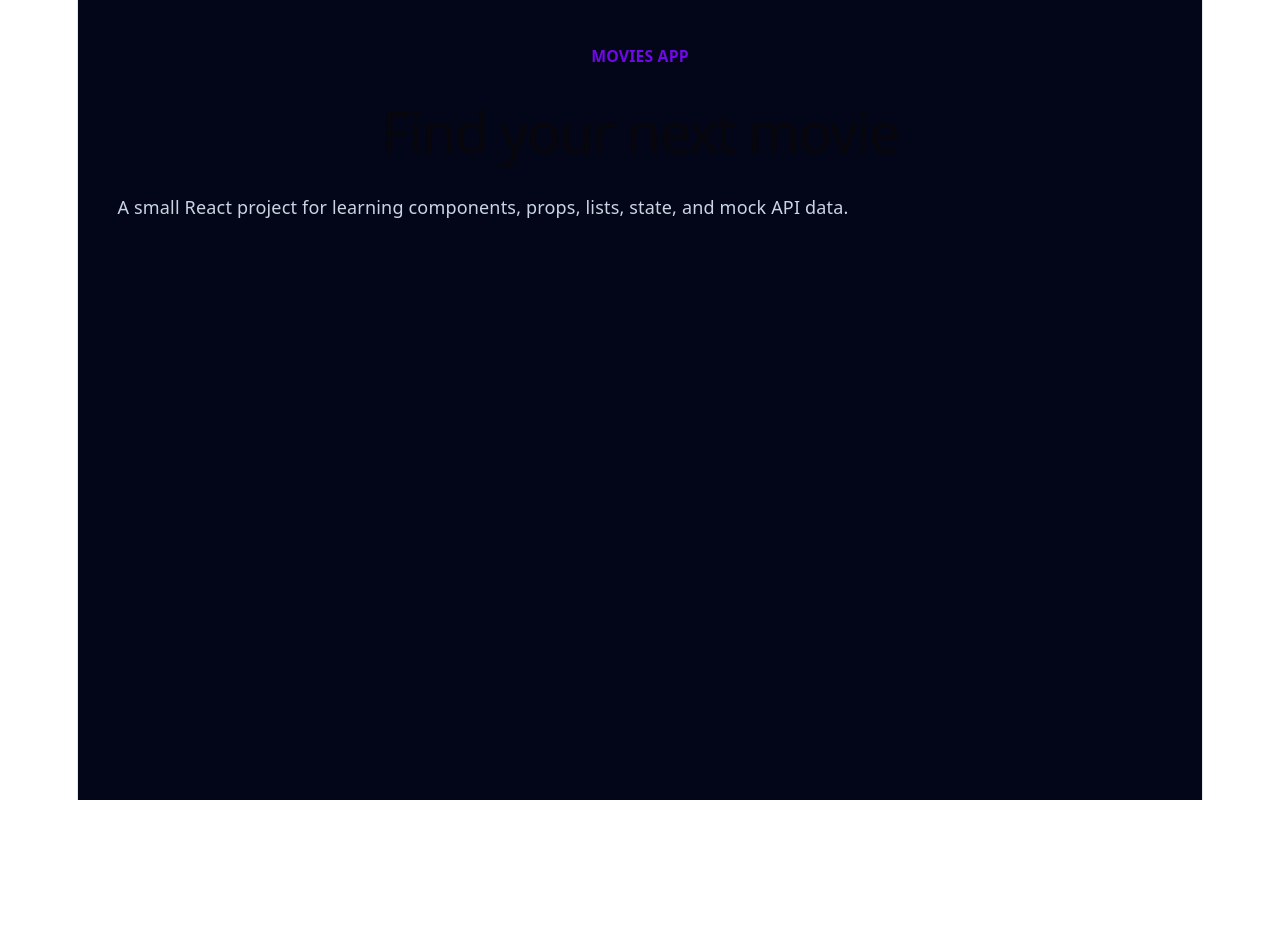
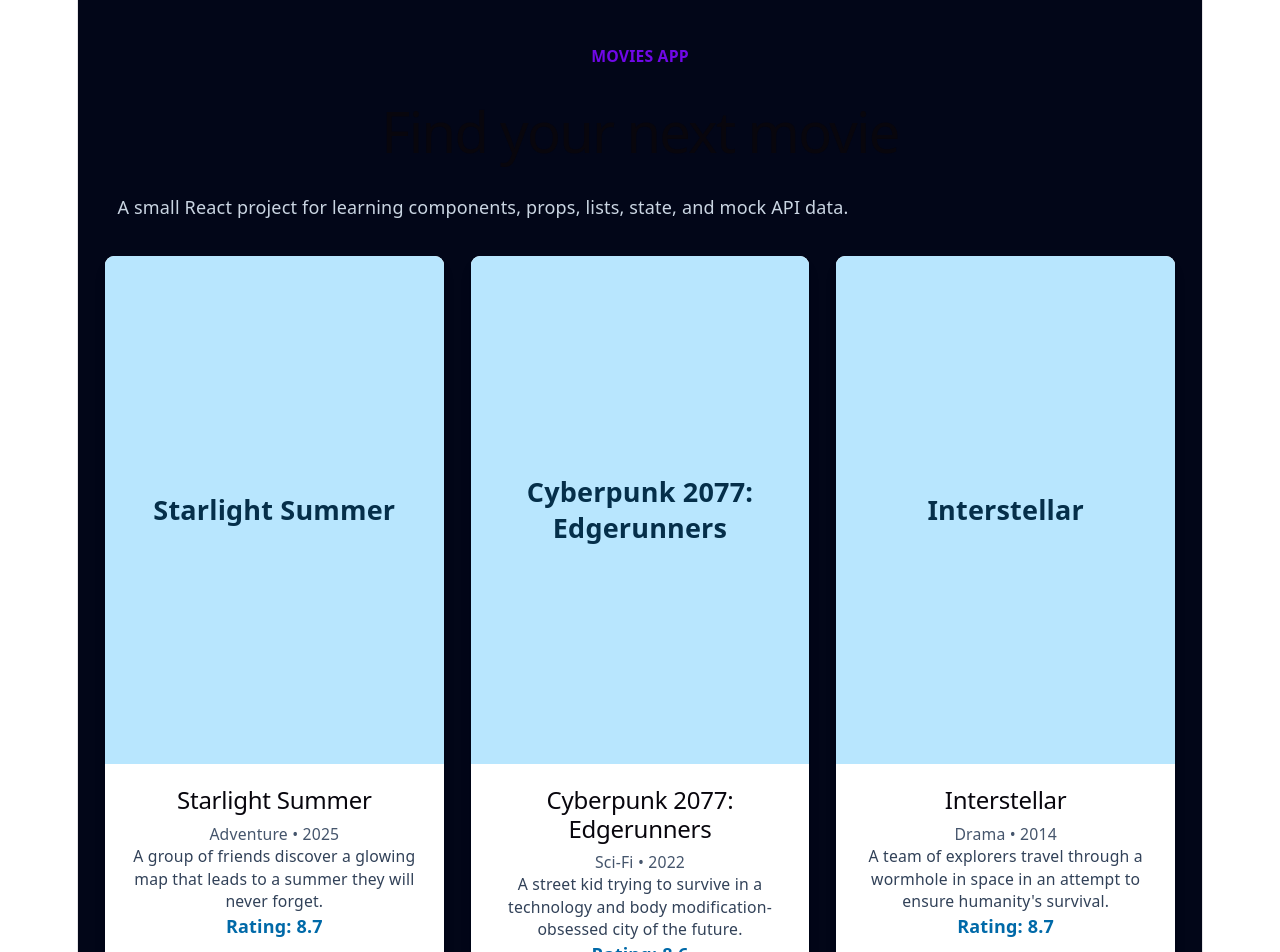
Before and after one commit to kodazuname/vite-project, a React (Vite) app: page / in a window 1280 px wide. Shown: the top 952 px of the page. Before the commit the page ends 800 px from the top, so only its background shows below. Built offline with nearby package versions, Linux system fonts and the light colour scheme.

Commit message:
better with list of movies and function

```diff
--- a/src/App.tsx
+++ b/src/App.tsx
@@ -1,6 +1,51 @@
 import './App.css'
-//!text-violet-700
+
+// Компонент карточки остается таким же, он просто принимает один фильм
+function MovieCard({ movie }: { movie: { title: string; genre: string; year: string; description: string; rating: string } }) {
+  return (
+    <article className="overflow-hidden rounded-lg bg-white text-slate-950 shadow-lg">
+      <div className="flex aspect-2/3 items-center justify-center bg-sky-200 px-6 text-center text-2xl font-bold text-sky-950">
+        {movie.title}
+      </div>
+      <div className="space-y-2 p-5">
+        <h2 className="text-2xl font-bold">{movie.title}</h2>
+        <p className="text-sm text-slate-600">{movie.genre} • {movie.year}</p>
+        <p className="text-sm text-slate-700">{movie.description}</p>
+        <p className="font-semibold text-sky-700">Rating: {movie.rating}</p>
+      </div>
+    </article>
+  );
+}
+
 function App() {
+  // 1. Создаем массив фильмов (Mock-данные)
+  const moviesList = [
+    {
+      id: 1,
+      title: 'Starlight Summer',
+      genre: 'Adventure',
+      year: '2025',
+      description: 'A group of friends discover a glowing map that leads to a summer they will never forget.',
+      rating: '8.7'
+    },
+    {
+      id: 2,
+      title: 'Cyberpunk 2077: Edgerunners',
+      genre: 'Sci-Fi',
+      year: '2022',
+      description: 'A street kid trying to survive in a technology and body modification-obsessed city of the future.',
+      rating: '8.6'
+    },
+    {
+      id: 3,
+      title: 'Interstellar',
+      genre: 'Drama',
+      year: '2014',
+      description: 'A team of explorers travel through a wormhole in space in an attempt to ensure humanity\'s survival.',
+      rating: '8.7'
+    }
+  ];
+
   return (
     <main className="min-h-screen bg-slate-950 px-6 py-10 text-white">
       <section className="mx-auto max-w-5xl">
@@ -12,6 +57,13 @@
           A small React project for learning components, props, lists, state,
           and mock API data.
         </p>
+
+        {/* 2. Выводим список фильмов с помощью сетки (grid) */}
+        <div className="mt-8 grid grid-cols-1 gap-6 sm:grid-cols-2 md:grid-cols-3">
+          {moviesList.map((item) => (
+            <MovieCard key={item.id} movie={item} />
+          ))}
+        </div>
       </section>
     </main>
   );
```
